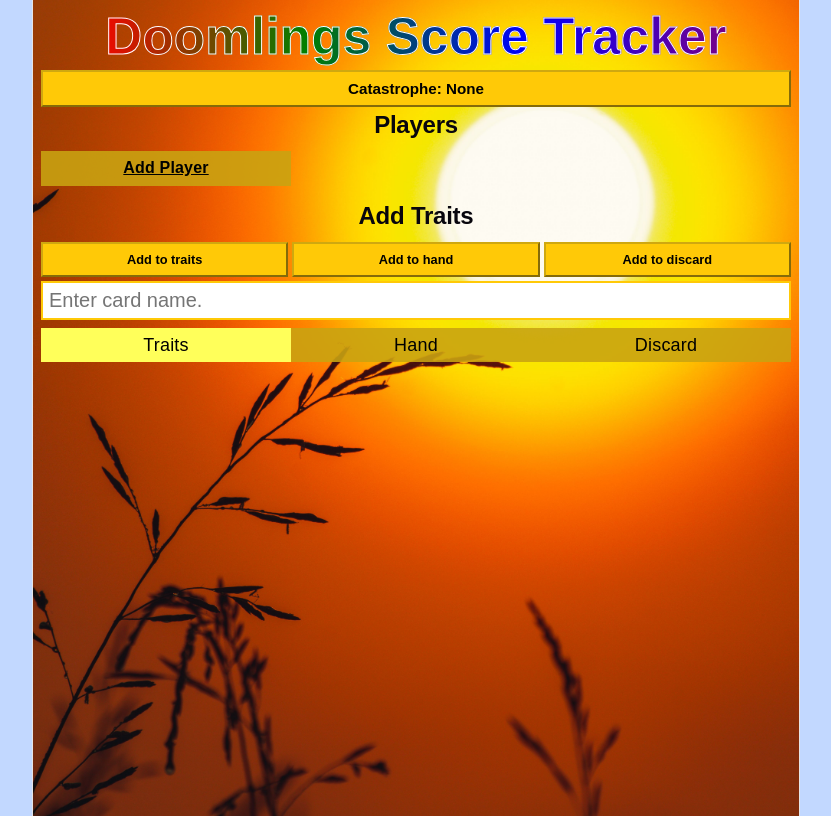
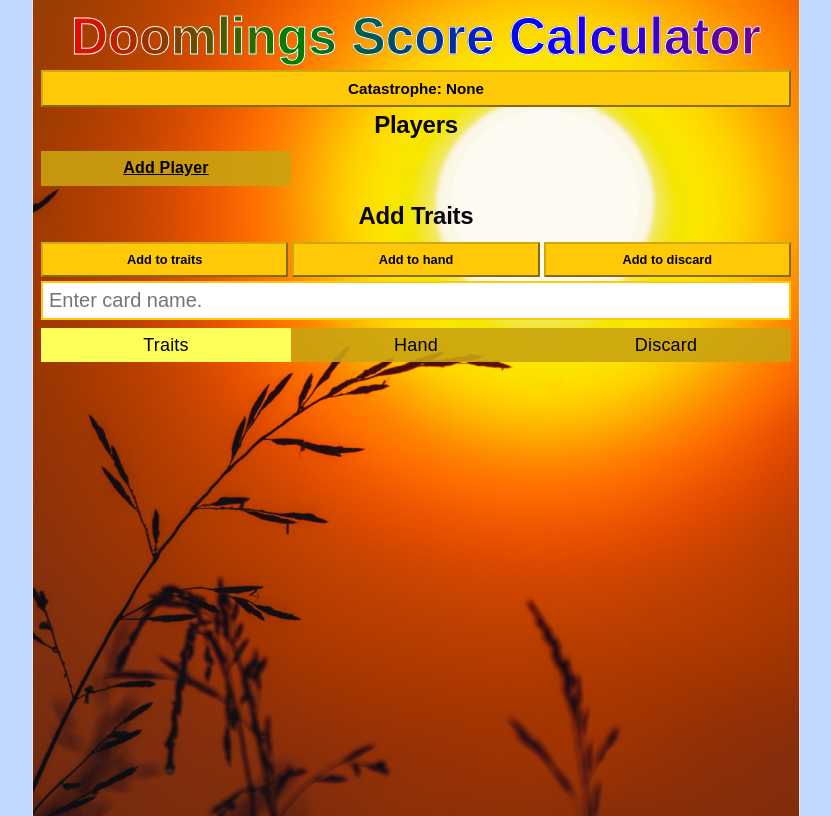
Before and after one commit to Wolf-EX/doomlings-score-tracker, a React (Vite) app: page / in a window 1280 px wide. Shown: the whole page, without its empty margins (224-1055 px from the left). Built offline with nearby package versions, Linux system fonts and the light colour scheme.

Commit message:
Update name from tracker to calculator

```diff
--- a/index.html
+++ b/index.html
@@ -4,7 +4,7 @@
     <meta charset="UTF-8" />
     <link rel="icon" type="image/jpeg" href="public\icon.jpg" />
     <meta name="viewport" content="width=device-width, initial-scale=1.0" />
-    <title>Doomlings Score Tracker</title>
+    <title>Doomlings Score Calculator</title>
   </head>
   <body>
     <div id="root"></div>
--- a/package.json
+++ b/package.json
@@ -1,6 +1,6 @@
 {
-  "homepage": "https://wolf-ex.github.io/doomlings-score-tracker",
-  "name": "doomlings-score-tracker",
+  "homepage": "https://wolf-ex.github.io/doomlings-score-calculator",
+  "name": "doomlings-score-calculator",
   "private": true,
   "version": "0.0.0",
   "type": "module",
--- a/src/App.tsx
+++ b/src/App.tsx
@@ -76,7 +76,7 @@
   return (
     <div className='app-container'>
       <header>
-        <p className='title'>Doomlings Score Tracker</p>
+        <p className='title'>Doomlings Score Calculator</p>
       </header>
       <CatastropheButton players={players} selectedCatastrophe={selectedCatastrophe} setSelectedCatastrophe={setSelectedCatastrophe} />
       <main>
--- a/vite.config.ts
+++ b/vite.config.ts
@@ -3,7 +3,7 @@
 
 // https://vite.dev/config/
 export default defineConfig({
-  base: '/doomlings-score-tracker/',
+  base: '/doomlings-score-calculator/',
   plugins: [react()],
   server: {
     open: true
```
Also changed, not shown: 2 other files (tests, documents, lock files or other folders).
